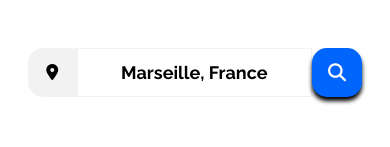
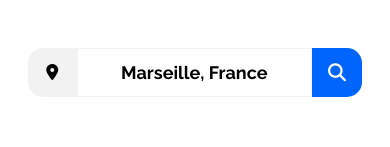
Before and after one commit to Alexeis-R/Booki, a plain HTML site: page index.html in a window 390 px wide. Shown: the part 262-409 px from the top of the page. Drawn offline with Linux system fonts and the light colour scheme.

Commit message:
Supprimer l'ombre et le rayon de bord des éléments de recherche mobile

```diff
--- a/css/style.css
+++ b/css/style.css
@@ -524,8 +524,7 @@ nav ul li:hover a {
     .search_mobile {
         display: flex;
         align-items: center;
-        box-shadow: 0px 4px 4px 0px black;
-        border-radius: 15px;
+
 
     }
 
```
